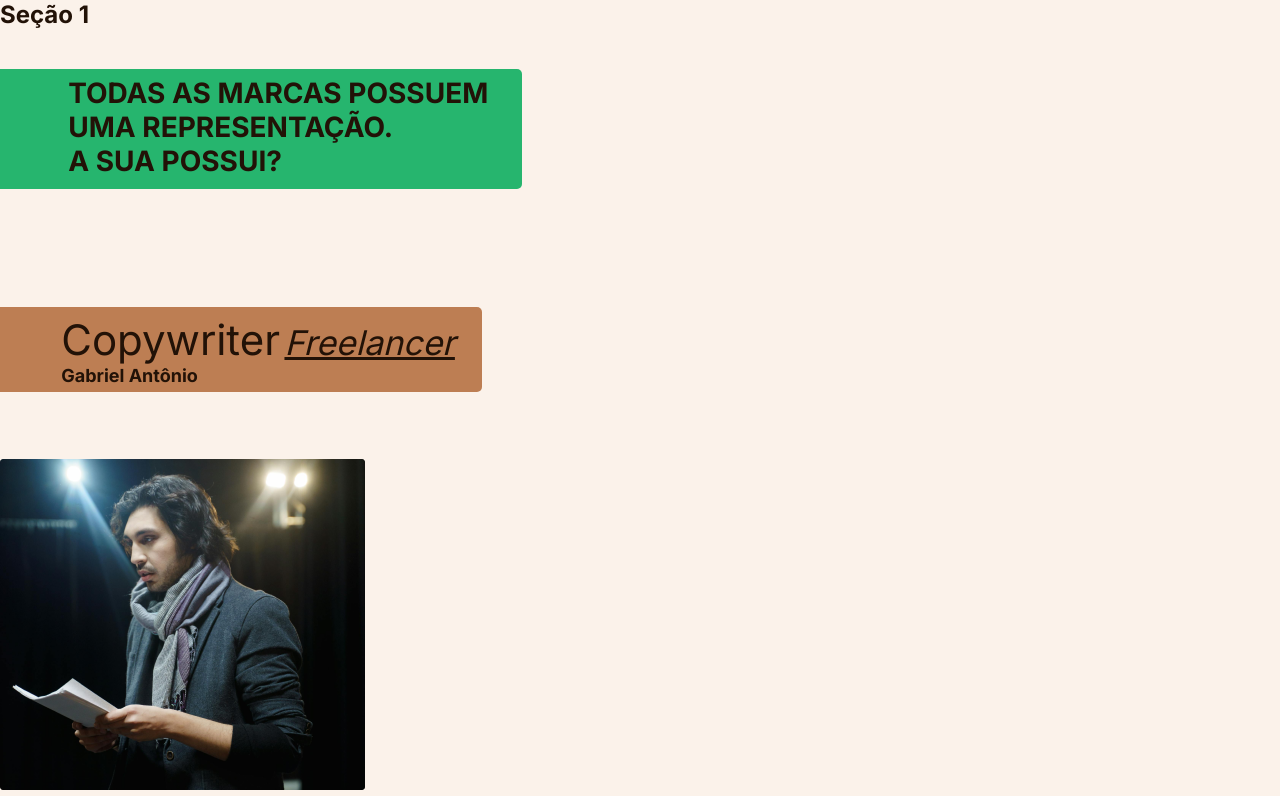
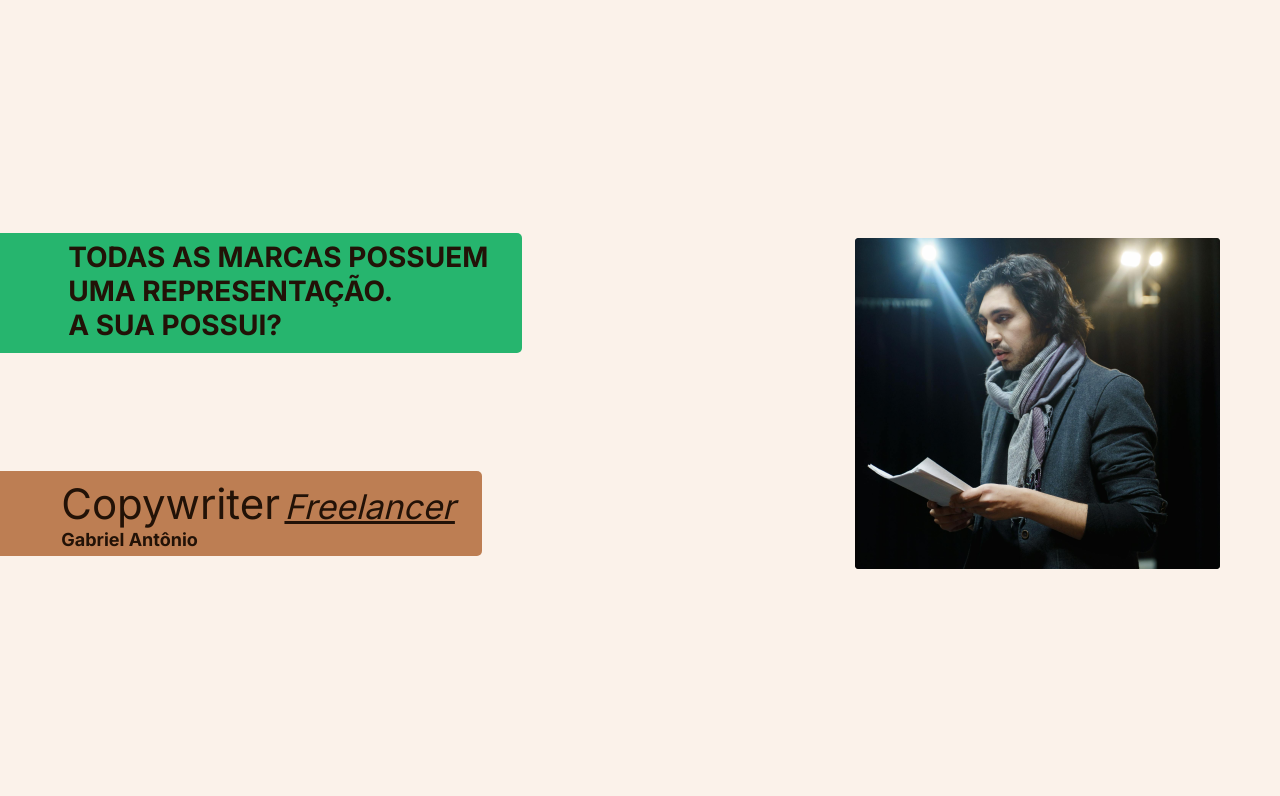
Before and after one commit to EDsnows/copywriter-lading-page, a plain HTML site: page index.html in a window 1280 px wide. Shown: the top 796 px of the page. Drawn offline with Linux system fonts and the light colour scheme.

Commit message:
Finalizado a estilização da secao 1

```diff
--- a/index.html
+++ b/index.html
@@ -16,7 +16,8 @@
 <body>
     <main>
         <section class="secao_1">
-            <h2>Seção 1</h2>
+            <!-- <h2>Seção 1</h2> -->
+            <div class="demacacao">
                 <div class="containerInformacoesSecao_1">
                     <div class="containerTituloSecao_1 bgEstilo__containerTituloSecao_1">
                         <div class="containerTextoTitulo">
@@ -37,6 +38,7 @@
 
                 <div class="containerImage__Gabriel_1">
                     <img src="./src/imagens/ImageGabriel_1.png" alt="ImageGabriel_1">
+                </div>
             </div>
         </section>
 
@@ -185,6 +187,12 @@
 
             <button type="button">Entre em contato</button>
         </section>
+
+        <!-- <section class="secao_teste">
+            <div>
+                <div>div absolute</div>
+            </div>
+        </section> -->
     </main>
 </body>
 </html>
--- a/src/css/reset.css
+++ b/src/css/reset.css
@@ -3,3 +3,7 @@
     padding: 0;
     box-sizing: border-box;
 }
+
+button{
+    border: 0px;
+}
--- a/src/css/style.css
+++ b/src/css/style.css
@@ -2,6 +2,22 @@ main {
     font-family: "inter", sans-serif;
     background-color: var(--background);
     color: var(--text);
+}
+
+main section.secao_1{
+    max-width: 100vw;
+    height: 100vh;
+    display: flex;
+    justify-content: center;
+    align-items: center;
+    flex-wrap: wrap;
+}
+
+main section.secao_1 .demacacao{
+    width: 100vw;
+    height: 415px;
+    display: flex;
+    justify-content: space-between;
 }
 
 main section.secao_1 .containerInformacoesSecao_1{
@@ -78,8 +94,8 @@ section.secao_1 .containerInformacoesSecao_1 .containerProfissao-Nome .container
 }
 
 section.secao_1 .containerImage__Gabriel_1{
-    display: absolute;
-
+    border-radius: 5px;
+    margin: 45px 60px 30px 0px;
 }
 
 /* section.secao_1 .containerImage__Gabriel_1{
@@ -111,3 +127,10 @@ div.bg-Estilo__containerPrincipalMarcasArea{
     width: 100vw;
     height: 381px;
 } */
+
+/* main .secao_teste{
+    margin-top: 100px;
+    width: calc(100vw - 17px);
+    height: 100vh;
+    background-color: var(--accent);
+} */
```
Lines whose indentation alone changed are shown as unchanged.
